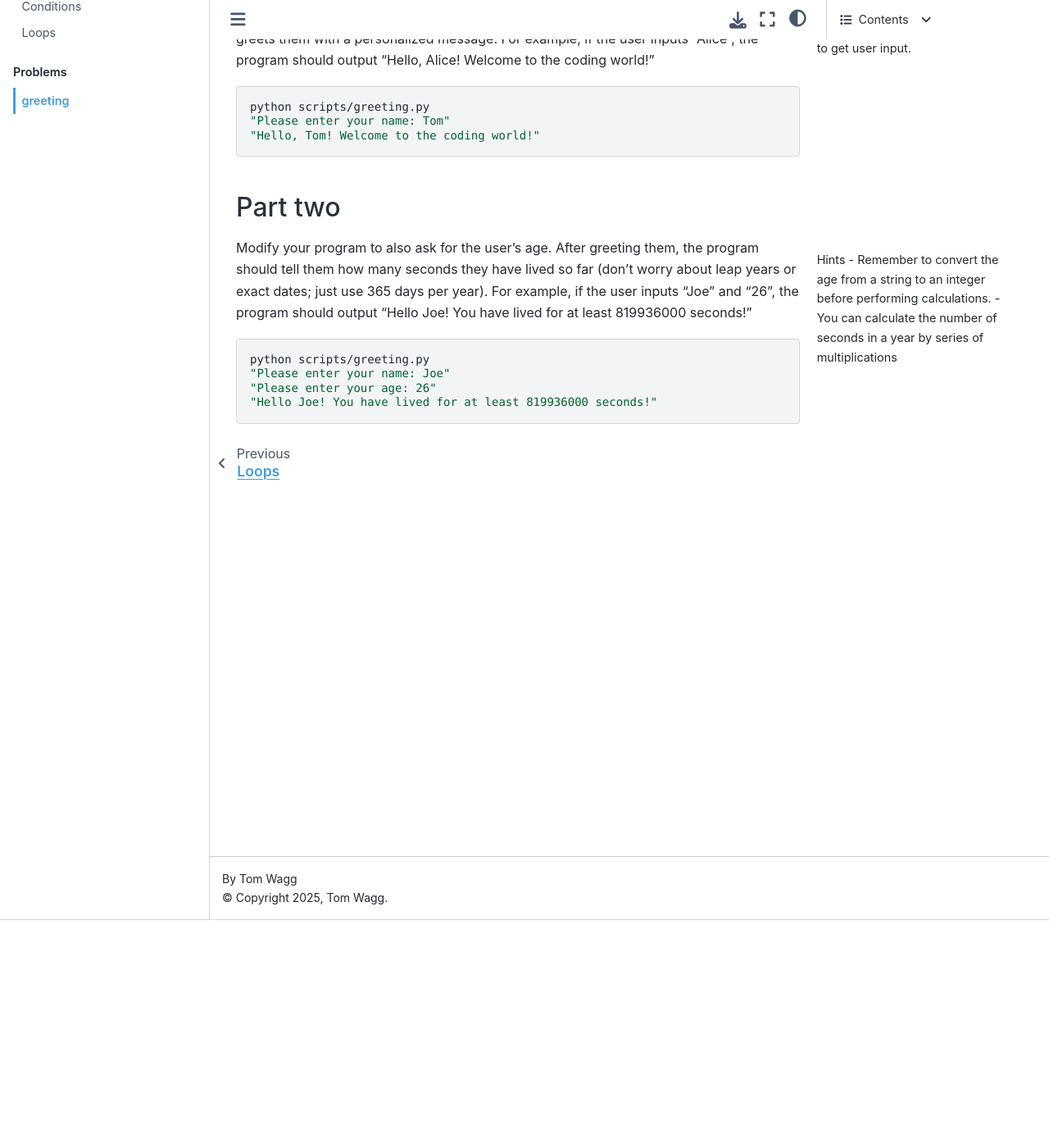
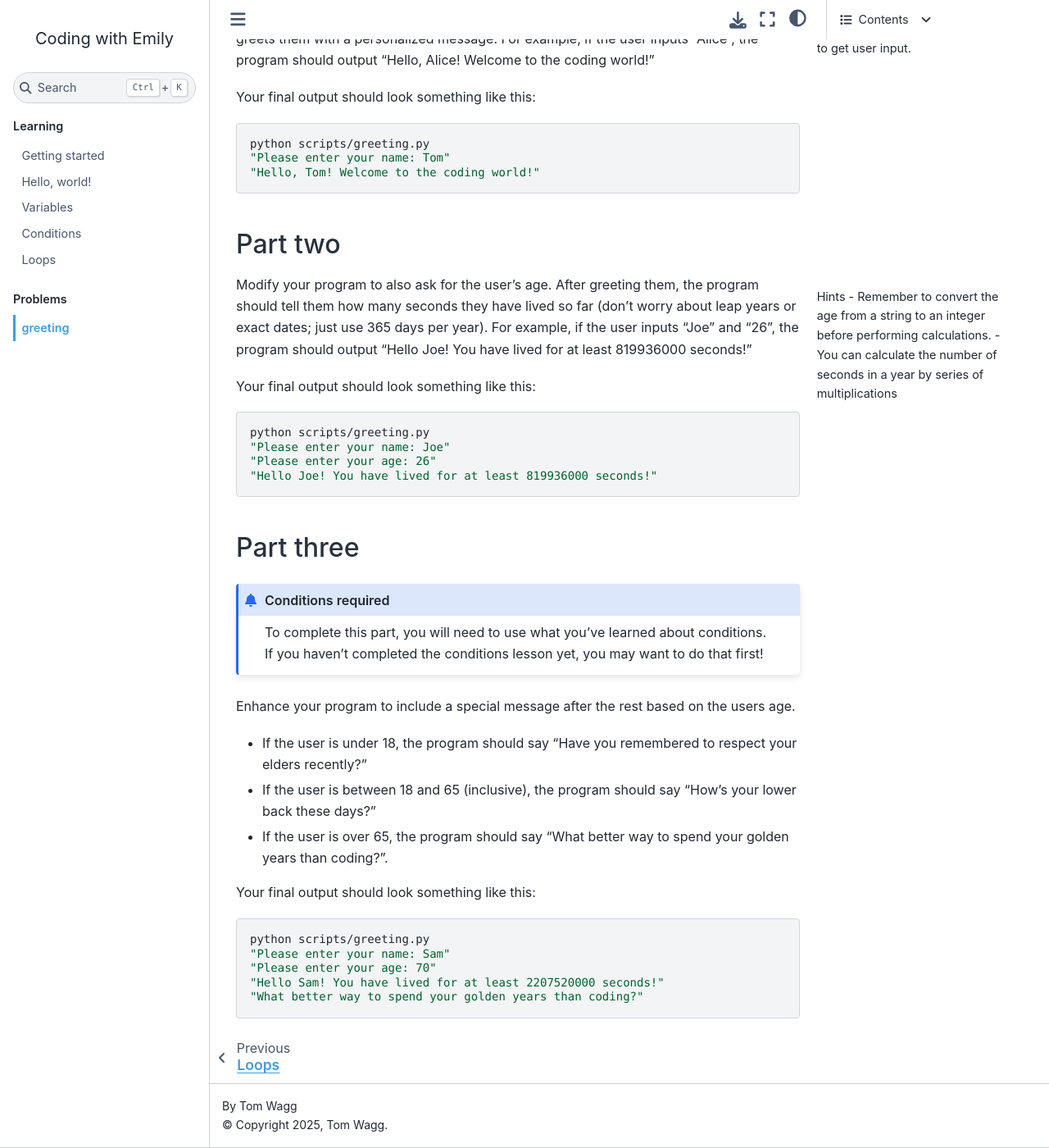
Before and after one commit to TomWagg/coding-with-em, a Sphinx documentation site: the page built from docs/pages/problems/greeting.rst, in a window 1280 px wide and 1400 px high, scrolled down 278 px. Shown: the whole window at 82% size. Built offline with Sphinx 7.4.7 and the Sphinx Book theme 1.1.4, drawn with Linux system fonts in a browser that asks for light colours.

Commit message:
add another part to greeting

```diff
--- a/docs/pages/problems/greeting.rst
+++ b/docs/pages/problems/greeting.rst
@@ -11,6 +11,8 @@
     Hint: use the ``input()`` function to get user input.
 
 Create a program (in ``scripts/greeting.py``) that asks the user for their name and then greets them with a personalized message. For example, if the user inputs "Alice", the program should output "Hello, Alice! Welcome to the coding world!"
+
+Your final output should look something like this:
 
 .. code-block:: bash
 
@@ -29,9 +31,35 @@
 
 Modify your program to also ask for the user's age. After greeting them, the program should tell them how many seconds they have lived so far (don't worry about leap years or exact dates; just use 365 days per year). For example, if the user inputs "Joe" and "26", the program should output "Hello Joe! You have lived for at least 819936000 seconds!"
 
+Your final output should look something like this:
+
 .. code-block:: bash
 
     python scripts/greeting.py
     "Please enter your name: Joe"
     "Please enter your age: 26"
     "Hello Joe! You have lived for at least 819936000 seconds!"
+
+
+Part three
+----------
+
+.. admonition:: Conditions required
+
+    To complete this part, you will need to use what you've learned about conditions. If you haven't completed the conditions lesson yet, you may want to do that first!
+
+Enhance your program to include a special message after the rest based on the users age.
+
+- If the user is under 18, the program should say "Have you remembered to respect your elders recently?"
+- If the user is between 18 and 65 (inclusive), the program should say "How's your lower back these days?"
+- If the user is over 65, the program should say "What better way to spend your golden years than coding?".
+
+Your final output should look something like this:
+
+.. code-block:: bash
+
+    python scripts/greeting.py
+    "Please enter your name: Sam"
+    "Please enter your age: 70"
+    "Hello Sam! You have lived for at least 2207520000 seconds!"
+    "What better way to spend your golden years than coding?"
```
